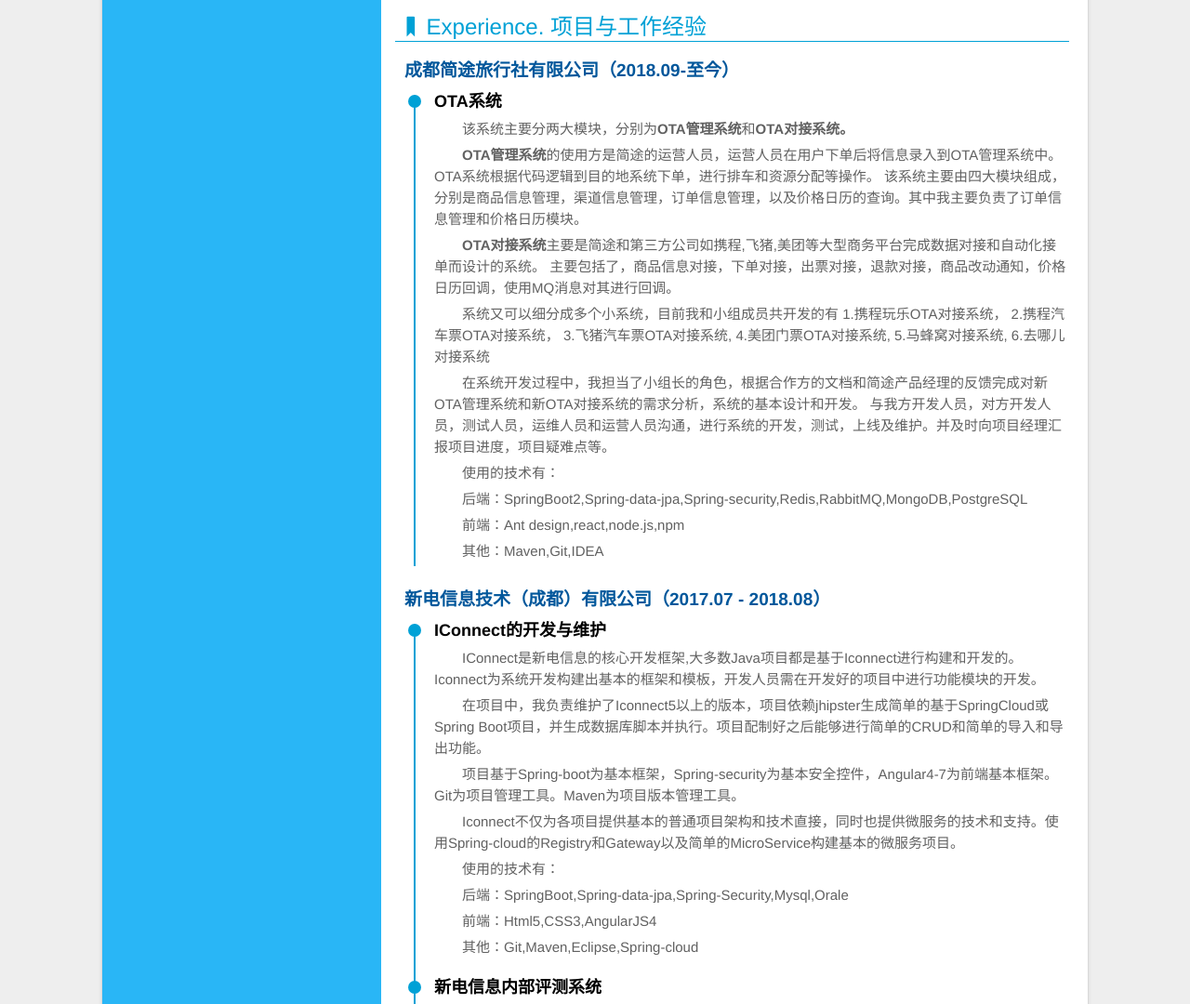
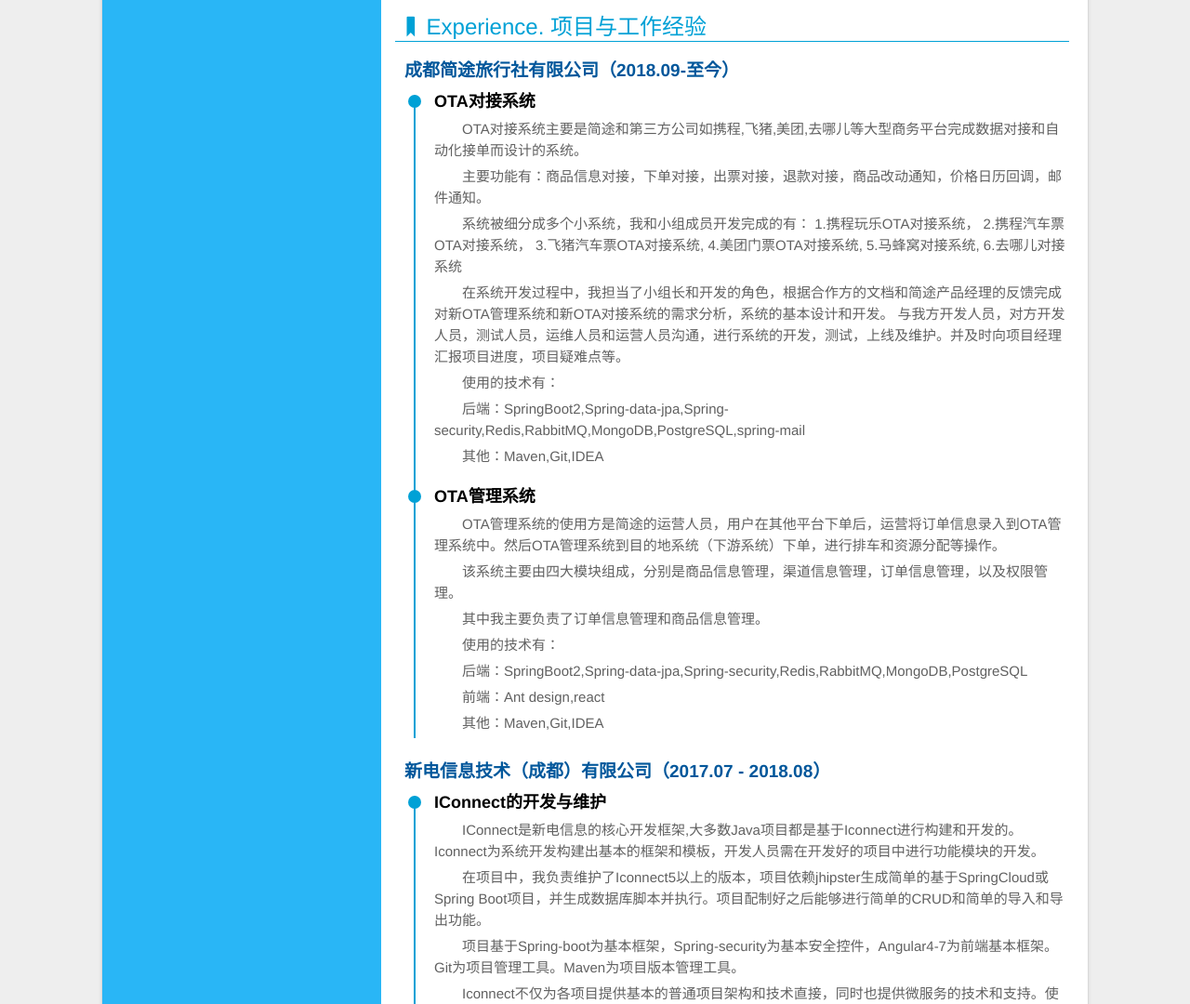
Before and after one commit to pandapanzhu/MyResume, a website: page index.html in a window 1280 px wide. Shown: the part 940-2020 px from the top of the page at 93% size. Drawn offline with Linux system fonts and the light colour scheme; some packages are replaced by stand-ins of ours; a script that the page names is missing.

Commit message:
更新简历？

```diff
--- a/index.html
+++ b/index.html
@@ -57,8 +57,8 @@
                 </li>
             </ul>
             <div class="note">
-                <p>具有极强的学习能力和主动能力，有强烈的进取心和责任心，对新鲜事物抱有强大的好奇心。</p>
-                <p></p>
+                <!--<p>具有极强的学习能力和主动能力，有强烈的进取心和责任心，对新鲜事物抱有强大的好奇心。</p>-->
+                <!--<p></p>-->
             </div>
         </div>
         <div class="main">
@@ -85,7 +85,7 @@
                             <p>精通Java的相关框架，如SSM，SSH2、SpringBoot等。</p>
                             <p>熟练使用SpringSecurity和Shiro等安全组件。</p>
                             <p>熟练使用Node.js，能使用Express框架进行独立开发。</p>
-                            <p>熟悉使用Spring Cloud部分工具和组件，对微服务系统有基本的搭建和开发经验。（eureka，gateway,Server，zookeeper）</p>
+                            <p>熟悉使用Spring Cloud部分工具和组件，对微服务系统有基本的搭建和开发经验。（eureka，gateway,Server,zookeeper）</p>
                             <p>熟练使用MySQL、H2、PostgreSQL等关系型数据库和MongoDB,Redis等非关系型数据库。</p>
                             <p>熟练使用Redis,RabbitMQ等工具</p>
                         </li>
@@ -117,21 +117,28 @@
                     <ul class="exp">
                         <li>
                             <div class="circle">&nbsp;</div>
-                            <h4>OTA系统</h4>
-                            <p>该系统主要分两大模块，分别为<b>OTA管理系统</b>和<b>OTA对接系统。</b></p>
-                            <p><b>OTA管理系统</b>的使用方是简途的运营人员，运营人员在用户下单后将信息录入到OTA管理系统中。OTA系统根据代码逻辑到目的地系统下单，进行排车和资源分配等操作。
-                            该系统主要由四大模块组成，分别是商品信息管理，渠道信息管理，订单信息管理，以及价格日历的查询。其中我主要负责了订单信息管理和价格日历模块。</p>
-                            <p><b>OTA对接系统</b>主要是简途和第三方公司如携程,飞猪,美团等大型商务平台完成数据对接和自动化接单而设计的系统。 主要包括了，商品信息对接，下单对接，出票对接，退款对接，商品改动通知，价格日历回调，使用MQ消息对其进行回调。</p>
-                            <p>系统又可以细分成多个小系统，目前我和小组成员共开发的有&nbsp;1.携程玩乐OTA对接系统，&nbsp;2.携程汽车票OTA对接系统，&nbsp;3.飞猪汽车票OTA对接系统,&nbsp;4.美团门票OTA对接系统,&nbsp;5.马蜂窝对接系统,&nbsp;6.去哪儿对接系统</p>
-                            <p>在系统开发过程中，我担当了小组长的角色，根据合作方的文档和简途产品经理的反馈完成对新OTA管理系统和新OTA对接系统的需求分析，系统的基本设计和开发。 与我方开发人员，对方开发人员，测试人员，运维人员和运营人员沟通，进行系统的开发，测试，上线及维护。并及时向项目经理汇报项目进度，项目疑难点等。
-                            </p>
+                            <h4>OTA对接系统</h4>
+                            <p>OTA对接系统主要是简途和第三方公司如携程,飞猪,美团,去哪儿等大型商务平台完成数据对接和自动化接单而设计的系统。</p>
+                            <p>主要功能有：商品信息对接，下单对接，出票对接，退款对接，商品改动通知，价格日历回调，邮件通知。</p>
+                            <p>系统被细分成多个小系统，我和小组成员开发完成的有：&nbsp;1.携程玩乐OTA对接系统，&nbsp;2.携程汽车票OTA对接系统，&nbsp;3.飞猪汽车票OTA对接系统,&nbsp;4.美团门票OTA对接系统,&nbsp;5.马蜂窝对接系统,&nbsp;6.去哪儿对接系统</p>
+                            <p>在系统开发过程中，我担当了小组长和开发的角色，根据合作方的文档和简途产品经理的反馈完成对新OTA管理系统和新OTA对接系统的需求分析，系统的基本设计和开发。
+                                与我方开发人员，对方开发人员，测试人员，运维人员和运营人员沟通，进行系统的开发，测试，上线及维护。并及时向项目经理汇报项目进度，项目疑难点等。</p>
+                            <p>使用的技术有：</p>
+                            <p>后端：SpringBoot2,Spring-data-jpa,Spring-security,Redis,RabbitMQ,MongoDB,PostgreSQL,spring-mail</p>
+                            <p>其他：Maven,Git,IDEA</p>
+                        </li>
+                        <li>
+                            <div class="circle">&nbsp;</div>
+                            <h4>OTA管理系统</h4>
+                            <p>OTA管理系统的使用方是简途的运营人员，用户在其他平台下单后，运营将订单信息录入到OTA管理系统中。然后OTA管理系统到目的地系统（下游系统）下单，进行排车和资源分配等操作。</p>
+                            <p>该系统主要由四大模块组成，分别是商品信息管理，渠道信息管理，订单信息管理，以及权限管理。</p>
+                            <p>其中我主要负责了订单信息管理和商品信息管理。</p>
                             <p>使用的技术有：</p>
                             <p>后端：SpringBoot2,Spring-data-jpa,Spring-security,Redis,RabbitMQ,MongoDB,PostgreSQL</p>
-                            <p>前端：Ant design,react,node.js,npm</p>
+                            <p>前端：Ant design,react</p>
                             <p>其他：Maven,Git,IDEA</p>
                         </li>
                     </ul>
-
                     <h3><span>新电信息技术（成都）有限公司（2017.07 - 2018.08）</span></h3>
                     <ul class="exp">
                         <li>
@@ -149,7 +156,7 @@
 
                         <li>
                             <div class="circle">&nbsp;</div>
-                            <h4>新电信息内部评测系统</h4>
+                            <h4>新电信息技术评测系统</h4>
                             <p>本系统是新电信息科技（成都）有限公司对公司内部员工年度评审和对来面试的面试人员开发的技术考核流程的系统。在面试人员来到公司进行面试签到的同时，系统调用接口对该人员生成面试题目。 在公司年度评审中，管理员将会对不同的等级和开发部门生成不同的评测题目，对大家进行技术评测。
                             </p>
                             <p>项目参考了新电信息科技的核心框架IConnect-5.4，使用了SpringBoot作为后台整体开发框架。采用分布式开发模式，将前后台和各个模块分离，使用RestfulAPI进行前后台的连接。</p>
```
Also changed, not shown: README.md, img/resume-deepin.png (deleted), img/resume-head.png (deleted).
